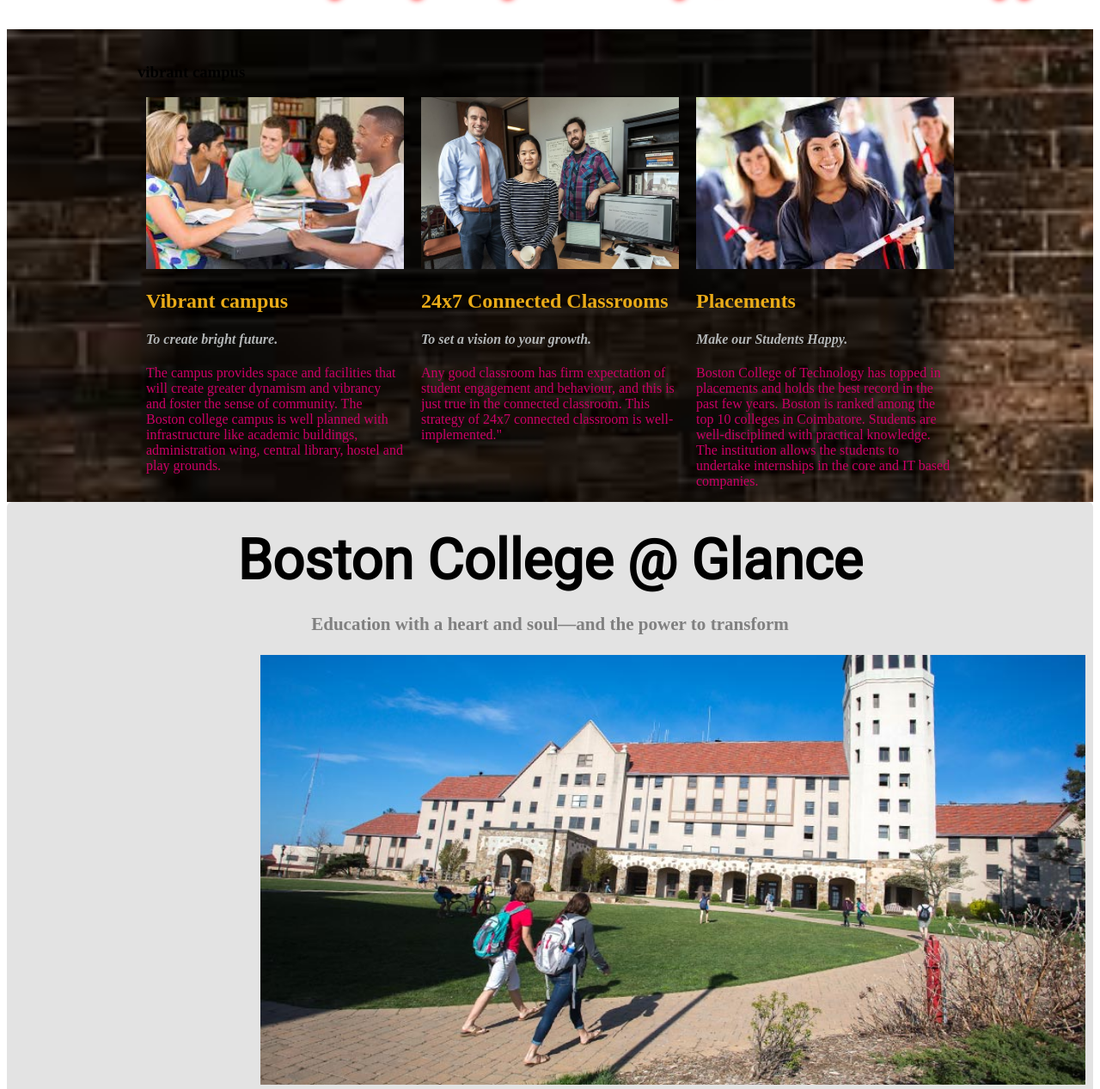
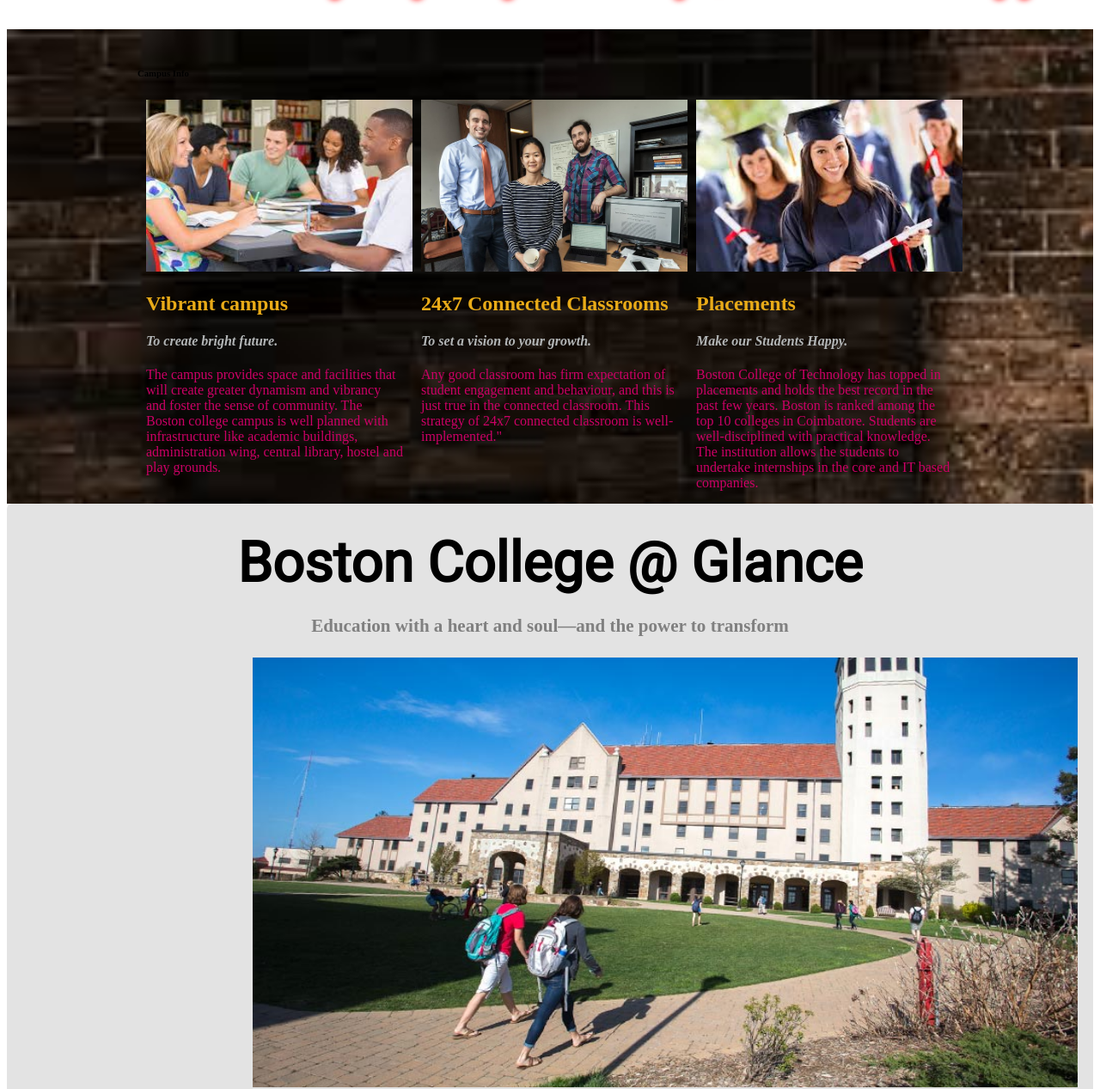
Before and after one commit to Gayathri-gayu/Boston_college, a plain HTML site: page index.html in a window 1280 px wide. Shown: the part 112-1379 px from the top of the page at 86% size. Drawn offline with Linux system fonts and the light colour scheme.

Commit message:
final changes made

```diff
--- a/css/stylesheet.css
+++ b/css/stylesheet.css
@@ -13,7 +13,7 @@
 
 }
 .landing-page{
-	background-image: url(../img/bgimg.jpeg);
+	background-image: url(../img/backgroundimg.png);
 	background-repeat: no-repeat;
 	background-size:cover;
 	margin-top: 25px;
@@ -71,7 +71,7 @@ ul {
 }
 .overview-style
 {
-	background-image: url(../img/book.jpeg);
+	background-image: url(../img/book.png);
 	background-repeat: no-repeat;
 	background-size:cover;
 	padding-bottom: 20px;
@@ -164,9 +164,10 @@ li a:hover:not(.active) {
 {
     background-repeat: no-repeat;
     background-size:cover;
-    margin-left: 275px;
+
     width:960px;
-    margin-right: 255px;
+   padding-right:252px;
+ padding-left:266px;
 
 
  }
--- a/index.html
+++ b/index.html
@@ -42,9 +42,9 @@
 <!-- 3 column section-->
 <div class="landing-page">
   <section class="container_12" >
-  <h3>vibrant campus</h3>
+  <h6>Campus Info</h6>
     <article class="grid_4">
-      <img src="img/first.jpeg" alt="mision" width="300" height="200" />
+      <img src="img/first.png" alt="mision" width="310" height="200" />
       <h2 class="vibrant-style"><b>Vibrant campus</b></h2>
       <h4 class="future-style"><em>To create bright future.</em></h4>
       <div class="para-style">
@@ -53,7 +53,7 @@
     </article>
 
     <article class="grid_4">
-      <img src="img/vision.jpeg" alt="mision" width="300" height="200" />
+      <img src="img/vision.png" alt="mision" width="310" height="200" />
         <h2 class="vibrant-style"><b>24x7 Connected Classrooms</b></h2>
         <h4 class="future-style"><em>To set a vision to your growth.</em></h4>
         <div class="para-style">
@@ -62,7 +62,7 @@
     </article>
 
     <article class="grid_4">
-      <img src="img/goaal.jpeg" alt="mision" width="300" height="200" />
+      <img src="img/goal.png" alt="mision" width="310" height="200" />
         <h2 class="vibrant-style"><strong>Placements</strong></h2>
           <h4 class="future-style"><em>Make our Students Happy.</em></h4>
           <div class="para-style">
```
Also changed, not shown: img/backgroundimg.png (added), img/book.png (added), img/first.png (added), img/goal.png (added), img/vision.png (added), img/visit.png (added).
